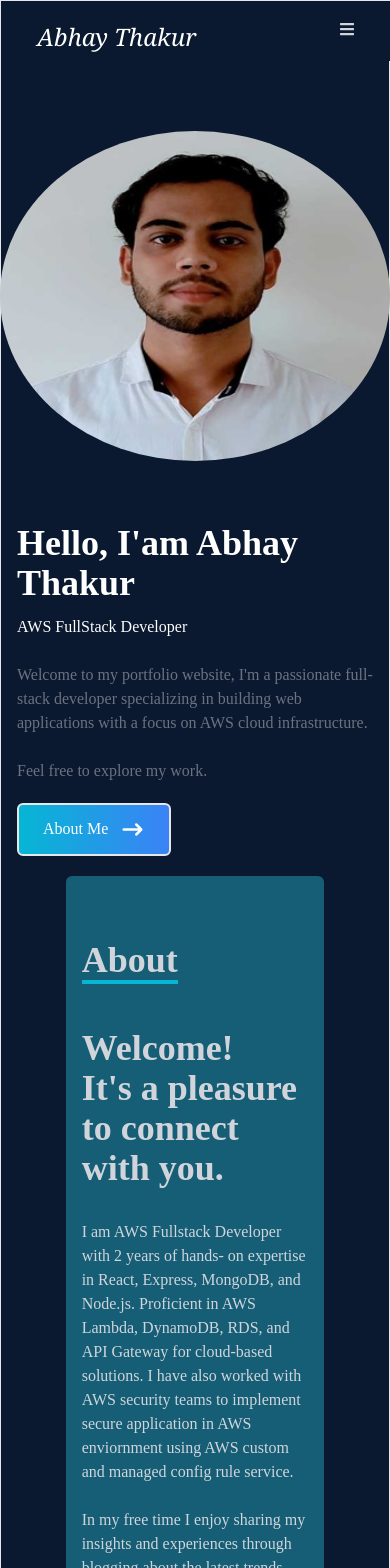
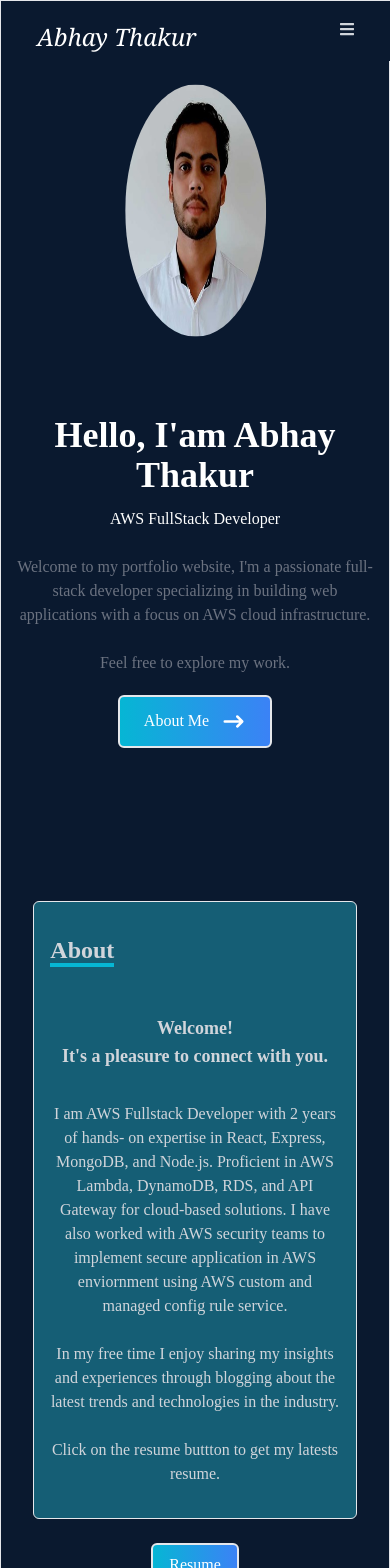
Before and after one commit to abhaysinghthakur197/Portfolio, a React (Create React App) app: page / in a window 390 px wide. Shown: the top 1568 px of the page. Built offline with nearby package versions, Linux system fonts and the light colour scheme.

Commit message:
updated responsiveness for mobile devices

```diff
--- a/src/App.css
+++ b/src/App.css
@@ -32,6 +32,7 @@
   from {
     transform: rotate(0deg);
   }
+
   to {
     transform: rotate(360deg);
   }
@@ -44,14 +45,14 @@
 }
 
 @media (max-width: 768px) {
+
   .blog {
-    width: 70%;
+    width: 90%;
   }
+
   .work {
     width: 60%;
   }
-  .about {
-    margin-top: 49px;
-  }
+
 
 }
--- a/src/components/About.jsx
+++ b/src/components/About.jsx
@@ -1,33 +1,34 @@
 import React from 'react'
-import { Button } from 'react-bootstrap';
+import { Button, Container } from 'react-bootstrap';
 
 
 const About = () => {
   return (
+    <Container>
       <div
         name="about"
         id="about"
-      className="w-full h-screen bg-[#0a192f] text-gray-300 pt-md-4 pt-lg-5 pt-xl-5 pt-9"
+        className="w-auto h-auto bg-[#0a192f] text-gray-300 pt-md-4 pt-lg-5 pt-xl-5 pt-9"
       >
-      <div className="about flex flex-col justify-center items-center w-full h-full">
-        <div className=" py-16 rounded-md bg-cyan-800 flex flex-col justify-center items-center w-4/6">
+        <div className="flex flex-col justify-center items-center h-full w-auto">
+          <div className="border py-8 rounded-md bg-cyan-800 flex flex-col justify-center items-center  w-5/6 sm:w-4/6">
             <div className="max-w-[1000px] w-full grid grid-cols-2 gap-8 mb-4">
               <div className="sm:text-right pb-8 pl-4">
-              <p className="text-4xl font-bold inline border-b-4 border-cyan-500">
+                <p className="text-2xl sm:text-4xl font-bold inline border-b-4 border-cyan-500 text-center ">
                   About
                 </p>
               </div>
 
             </div>
             <div className="max-w-[1000px] w-full grid sm:grid-cols-2 gap-8 px-4">
-            <div className="sm:text-right text-4xl font-bold">
-              <p>
+              <div className="sm:text-right text-lg sm:text-4xl font-bold">
+                <p className='max-w-md'>
                   Welcome!
-                <br/> It's a pleasure to connect with you.
+                  <br /> It's a pleasure to connect with you.
                 </p>
               </div>
               <div>
-              <p>
+                <p className='sm:py-3 max-w-md'>
                   {""}
                   I am AWS Fullstack Developer with 2 years of hands-
                   on expertise in React, Express, MongoDB, and Node.js.
@@ -51,6 +52,7 @@ const About = () => {
         </div>
 
       </div>
+    </Container>
 
   )
 }
--- a/src/components/Blog/BlogCarousel/BlogCarousel.jsx
+++ /dev/null
@@ -1,32 +0,0 @@
-import React from 'react'
-import { Carousel, Card } from 'react-bootstrap';
-
-const BlogCarousel = ({ slides }) => {
-
-    <Carousel>
-        {slides.map((slide, index) => (
-            <Carousel.Item key={index}>
-                <div className="d-flex justify-content-around">
-                    <Card>
-                        <Card.Img variant="top" src={slide.image1} alt={`Card 1 of Slide ${index + 1}`} />
-                        <Card.Body>
-                            <Card.Title>{slide.title1}</Card.Title>
-                            <Card.Text>{slide.description1}</Card.Text>
-                        </Card.Body>
-                    </Card>
-                    <Card>
-                        <Card.Img variant="top" src={slide.image1} alt={`Card 1 of Slide ${index + 1}`} />
-                        <Card.Body>
-                            <Card.Title>{slide.title1}</Card.Title>
-                            <Card.Text>{slide.description1}</Card.Text>
-                        </Card.Body>
-                    </Card>
-                </div>
-            </Carousel.Item>
-        ))}
-    </Carousel>
-
-
-}
-
-export default BlogCarousel;
--- a/src/components/Contact.jsx
+++ b/src/components/Contact.jsx
@@ -4,13 +4,13 @@ import {Container} from 'react-bootstrap'
 const Contact = () => {
   return (
     <Container>
-      <div name='contact' className='w-full h-screen bg-[#0a192f] flex justify-center items-center p-4 '>
+      <div name='contact' className='w-auto h-screen bg-[#0a192f] flex justify-center items-center p-4'>
         <div className='flex flex-col max-w-[600px] w-full'>
           <div className='pb-8 flex flex-col justify-center w-full h-full items-center'>
             <p className='text-4xl font-bold inline border-b-4 border-cyan-500 text-gray-300'>Contact</p>
             <p className='text-gray-300 py-4'>Send me a message</p>
           </div>
-          <form action="https://formsubmit.co/el/mogala" method='POST' className='flex flex-col max-w-[600px] w-full'>
+          <form action="https://formsubmit.co/el/mogala" method='POST' className='flex flex-col max-w-[600px] w-auto'>
             <input className='bg-[#ccd6f6] p-2 rounded-xl text-black' type="text" placeholder='Name' name='name' />
             <input className='my-4 p-2 bg-[#ccd6f6] rounded-xl text-black' type="email" placeholder='Email' name='email' />
             <textarea className='bg-[#ccd6f6] p-2 rounded-xl text-black' name="message" rows="10" placeholder='Message'></textarea>
--- a/src/components/Home.css
+++ b/src/components/Home.css
@@ -10,20 +10,43 @@
     order: 2;
 }
 
+.profileImg {
+    position: relative;
+    /* border:  */
+    border-radius : 50%;
+    width: 140px;
+    height: 120px;
+    transform: scale(3);
+    z-index: 0;
+}
+
 @media (max-width: 768px) {
 
     /* Adjust max-width as needed */
+    #home {
+        padding-top: 8rem;
+    }
+    .aboutButton {
+        display: flex;
+        justify-content: center;
+    }
     .full {
         flex-direction: column;
-        padding-top: 200px;
+        padding-top: 7rem;
     }
 
     .left {
         order: 2;
-        margin-top: 150px;
+        margin-top: 2rem;
     }
-
+    .left h2,h4,p {
+        text-align: center;
+    }
     .right {
         order: 1;
     }
+    .profileImg {
+        width: 12vw;
+        height: 10vh;
+    }
 }
--- a/src/components/Home.jsx
+++ b/src/components/Home.jsx
@@ -2,22 +2,15 @@ import React from 'react'
 import { HiArrowNarrowRight } from 'react-icons/hi';
 import me from '../assets/me.jpg';
 import { Link } from "react-scroll";
-import {Image} from 'react-bootstrap';
+import { Image, Container } from 'react-bootstrap';
 import './Home.css'
 
 const Home = () => {
 
-  const imageStyle = {
-    position: 'relative',
-    borderRadius: '50%',
-    width: '130px', // Set the desired width
-    height: '110px',
-    transform: 'scale(3)',
-    zIndex: 0 // This will make the image a circle; you can adjust the percentage for different levels of rounding
-  };
 
   return (
-    <div name="home" className='h-screen w-full bg-[#0a192f] mt-5 full'>
+    <Container>
+      <div name="home" id='home' className='h-screen w-full bg-[#0a192f] mt-5 full'>
         <div className="max-w-screen-lg mx-auto flex flex-col items-center justify-between h-full px-4 md:flex-row  my-5">
           <div className="flex flex-col justify-center h-full left">
             <h2 className="text-4xl sm:text-7ml font-bold text-white">
@@ -27,10 +20,10 @@ const Home = () => {
             <p className="text-gray-500 py-3 max-w-md">
               Welcome to my portfolio website, I'm a passionate full-stack developer specializing in building web applications
               with a focus on AWS cloud infrastructure.
-            <br/><br />
+              <br /><br />
               Feel free to explore my work.
             </p>
-          <div>
+            <div className='aboutButton'>
               <Link to="about" smooth duration={500} className="group text-white w-fit px-6 py-3 my-2 flex items-center rounded-md bg-gradient-to-r from-cyan-500 to-blue-500 cursor-pointer border-2 hover:bg-cyan-500 hover:border-cyan-500">
                 About Me
                 <span className="group-hover:rotate-90 duration-300">
@@ -39,14 +32,15 @@ const Home = () => {
               </Link>
             </div>
           </div>
-        <div  className='right'>
+          <div className='right'>
             {/* <img src={me} alt="my profile"  className='rounded-2xl mx-auto w-2/3 md:w-full'/> */}
-        <Image src={me} alt="Example Image" style={imageStyle} />
+            <Image src={me} alt="Example Image" className='profileImg' />
           </div>
 
 
         </div>
       </div>
+    </Container>
   );
 };
 
--- a/src/components/Skills.jsx
+++ b/src/components/Skills.jsx
@@ -1,9 +1,11 @@
 import React from 'react'
+import {Container} from 'react-bootstrap'
 import '../App.css'
 
-const  Skills = () => {
+const Skills = () => {
     return (
-    <div name='skills' className='w-full  bg-[#0a192f] text-gray-300'>
+        <Container>
+            <div name='skills' id='skills' className='w-full bg-[#0a192f] text-gray-300'>
                 {/* Container */}
                 <div className='max-w-[1000px] mx-auto p-4 flex flex-col justify-center w-full h-full'>
                     <div className=' w-full flex justify-center items-center flex-col mb-7'>
@@ -50,6 +52,7 @@ const  Skills = () => {
                     </div>
                 </div>
             </div>
+        </Container>
     )
 }
 
```
Also changed, not shown: src/components/Blog/Blog.jsx (+36 -17 lines), src/components/Navbar/Navbar.jsx (+7 -7 lines), src/components/Works.jsx (+10 -7 lines), src/components/Blog/code2.png (deleted), 11 other files (tests, documents, lock files or other folders). Lines whose indentation alone changed are shown as unchanged.
